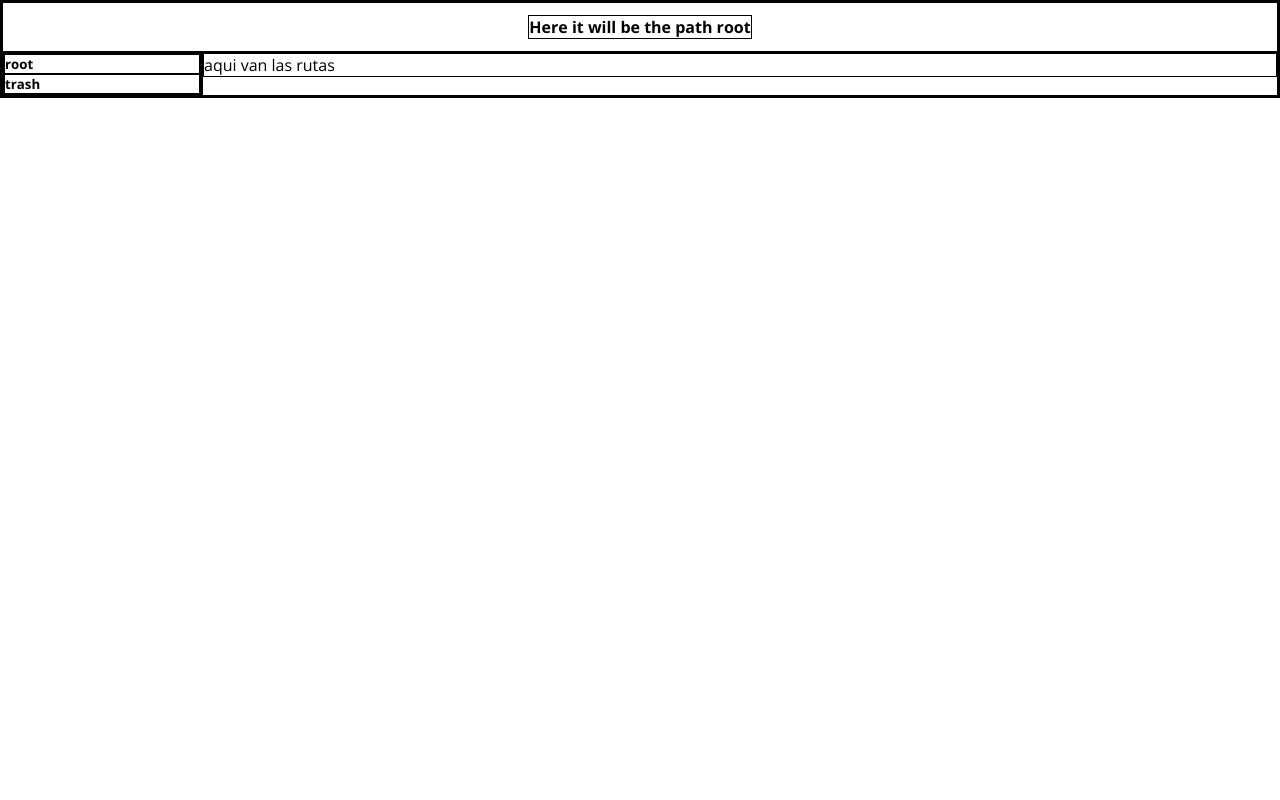
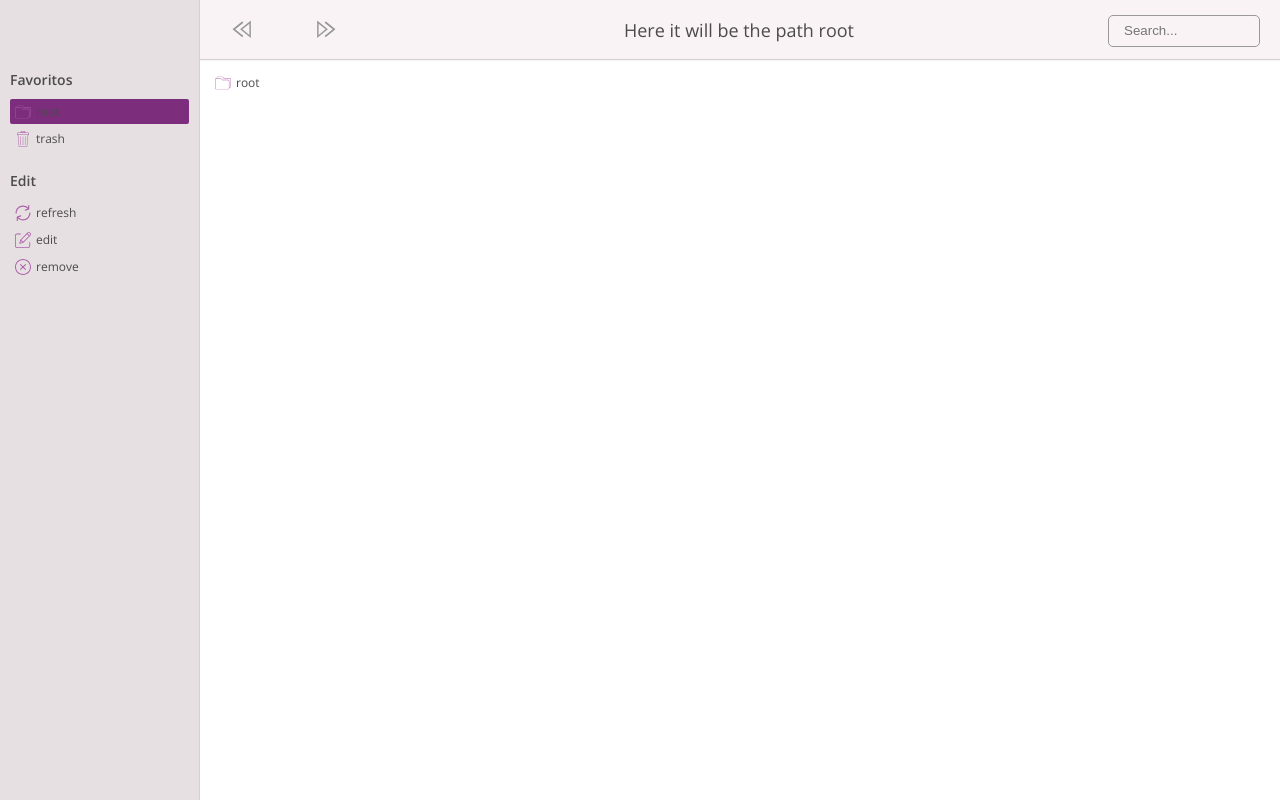
Before and after one commit to vvelazquezc/PHP-fileSystem, a PHP site: page / in a window 1280 px wide. Run offline with PHP 8.4, Linux system fonts and the light colour scheme.

Commit message:
design main structure

```diff
--- a/index.php
+++ b/index.php
@@ -7,18 +7,65 @@
     <link href="https://fonts.googleapis.com/css2?family=Open+Sans:wght@300;400;600;700&display=swap" rel="stylesheet">
     <link rel="stylesheet" href="src/css/main.css">
 </head>
-<body class="main-container">
+<body>
+    <div class="main-container">
     <header class="wrapper-header">
-        <h4>Here it will be the path root</h4>
+        <div class="header-arrows">
+            <svg width="18px" height="17px" viewBox="0 0 18 17" version="1.1" xmlns="http://www.w3.org/2000/svg" xmlns:xlink="http://www.w3.org/1999/xlink">
+                <g id="prev" transform="translate(8.500000, 8.500000) scale(-1, 1) translate(-8.500000, -8.500000)">
+                    <polygon class="arrow" points="16.3746667 8.33860465 7.76133333 15.3067621 6.904 14.3175671 14.2906667 8.34246869 6.908 2.42790698 7.76 1.43613596"></polygon>
+                    <polygon class="arrow-fixed" points="16.3746667 8.33860465 7.76133333 15.3067621 6.904 14.3175671 14.2906667 8.34246869 6.908 2.42790698 7.76 1.43613596"></polygon>
+                    <path d="M-1.48029737e-15,0.56157424 L-1.48029737e-15,16.1929159 L9.708,8.33860465 L-2.66453526e-15,0.56157424 L-1.48029737e-15,0.56157424 Z M1.33333333,3.30246869 L7.62533333,8.34246869 L1.33333333,13.4327013 L1.33333333,3.30246869 L1.33333333,3.30246869 Z"></path>
+                </g>
+            </svg>
+            <svg width="18px" height="17px" viewBox="-1 0 18 17" version="1.1" xmlns="http://www.w3.org/2000/svg" xmlns:xlink="http://www.w3.org/1999/xlink">
+                <g>
+                    <polygon class="arrow" points="16.3746667 8.33860465 7.76133333 15.3067621 6.904 14.3175671 14.2906667 8.34246869 6.908 2.42790698 7.76 1.43613596"></polygon>
+                    <polygon class="arrow-fixed" points="16.3746667 8.33860465 7.76133333 15.3067621 6.904 14.3175671 14.2906667 8.34246869 6.908 2.42790698 7.76 1.43613596"></polygon>
+                    <path d="M-4.58892184e-16,0.56157424 L-4.58892184e-16,16.1929159 L9.708,8.33860465 L-1.64313008e-15,0.56157424 L-4.58892184e-16,0.56157424 Z M1.33333333,3.30246869 L7.62533333,8.34246869 L1.33333333,13.4327013 L1.33333333,3.30246869 L1.33333333,3.30246869 Z"></path>
+                </g>
+            </svg>
+        </div>
+        <h3>Here it will be the path root</h3>
+        <div class="search-box">
+            <input placeholder="Search..."><span class="icon glyphicon glyphicon-search"></span>
+        </div>
     </header>
     <aside class="wrapper-folders">
-        <div class="folders-fixed">
-            <h5>root</h5>
-            <h5>trash</h5>
+        <div class="folders">
+            <h4>Favoritos</h4>
+            <div class="folders-icon hover-folder">
+                <img src="assets/img/folders.svg" alt="folder-icon">
+                <h5>root</h5>
+            </div>
+            <div class="folders-icon">
+                <img src="assets/img/trash-can.svg" alt="folder-icon">
+                <h5>trash</h5>
+            </div>
+        </div>
+
+        <div class="folders folders-edit">
+            <h4>Edit </h4>
+            <div class="folders-icon">
+                <img src="assets/img/refresh.svg" alt="folder-icon">
+                <h5>refresh</h5>
+            </div>
+            <div class="folders-icon">
+                <img src="assets/img/editar.svg" alt="folder-icon">
+                <h5>edit</h5>
+            </div>
+            <div class="folders-icon">
+                <img src="assets/img/remove.svg" alt="folder-icon">
+                <h5>remove</h5>
+            </div>
         </div>
     </aside>
     <div class="wrapper-roots">
-        <p>aqui van las rutas</p>
+        <div class="folders-icon">
+            <img src="assets/img/folders.svg" alt="folder-icon">
+            <p class="text">root</p>
+        </div>
+    </div>
     </div>
 </body>
 </html>
--- /dev/null
+++ b/src/css/arrows.css
@@ -0,0 +1,49 @@
+.header-arrows {
+    display: flex;
+  }
+.header-arrows svg {
+    width: 20px;
+    height: auto;
+    margin: 0 2rem;
+    cursor: pointer;
+    overflow: visible;
+    fill: var(--color-main);
+  }
+.header-arrows svg path {
+    transition: all 0.5s cubic-bezier(0.2, 1, 0.3, 1);
+  }
+.header-arrows svg:hover path {
+    transition: all 1s cubic-bezier(0.2, 1, 0.3, 1);
+    fill: var(--color-details);
+  }
+.header-arrows svg:hover .arrow {
+    animation: arrow-anim 2.5s cubic-bezier(0.2, 1, 0.3, 1) infinite;
+  }
+.header-arrows svg:hover .arrow-fixed {
+    animation: arrow-fixed-anim 2.5s cubic-bezier(0.2, 1, 0.3, 1) infinite;
+  }
+
+  @keyframes arrow-anim {
+    0% {
+      opacity: 1;
+      transform: translateX(0);
+    }
+    5% {
+      transform: translateX(-0.1rem);
+    }
+    100% {
+      transform: translateX(1rem);
+      opacity: 0;
+    }
+  }
+  @keyframes arrow-fixed-anim {
+    5% {
+      opacity: 0;
+    }
+    20% {
+      opacity: 0.4;
+    }
+    100% {
+      opacity: 1;
+    }
+  }
--- /dev/null
+++ b/src/css/colors.css
@@ -0,0 +1,9 @@
+:root {
+    --background-root: #FAF3F5;
+    --background-folders: #E7E0E2;
+    --background-hover-grey: #D0C9C9;
+    --background-hover: #7C2E7D;
+    --color-main: #999;
+    --color-text: #4C4A4A;
+    --color-details: #AC61AA;
+}
--- a/src/css/main.css
+++ b/src/css/main.css
@@ -1,27 +1,33 @@
+@import './search.css';
+@import './arrows.css';
+@import './colors.css';
+@import './wr-folders.css';
+@import './wr-roots.css';
+@import './titles.css';
+
 * {
     box-sizing: inherit;
     margin: 0;
-    border: 1px solid black;
 }
 .main-container {
     display: grid;
+    height: 100vh;
     grid-template:
-        "header header" 50px
-        "aside root" auto /
-        200px
+        "aside header"
+        "aside root"
     ;
+    grid-template-rows: 60px auto;
+    grid-template-columns: 200px auto;
     font-family: 'Open Sans', sans-serif;
 }
 .wrapper-header {
     grid-area: header;
+    border-bottom: 0.5px solid rgb(210, 210, 210);
+    box-shadow: 0px 0px 1px 0px rgba(50, 50, 50, 0.25);
+    box-shadow: 0.;
     display: flex;
-    justify-content: center;
+    justify-content: space-between;
     align-items: center;
     text-align: center;
+    background-color: var(--background-root);
 }
-.wrapper-folders {
-    grid-area: aside;
-}
-.wrapper-roots {
-    grid-area: root;
-}
--- /dev/null
+++ b/src/css/search.css
@@ -0,0 +1,35 @@
+.wrapper-header .search-box {
+    float: right;
+    width: 150px;
+    height: 30px;
+    margin-right: 20px;
+    position: relative;
+  }
+  .wrapper-header .search-box input,
+  .wrapper-header .search-box .icon {
+    transition-duration: 0.3s;
+  }
+  .wrapper-header .search-box input {
+    position: absolute;
+    top: 0;
+    right: 0;
+    bottom: 0;
+    width: 100%;
+    border: 0;
+    padding: 0;
+    margin: 0;
+    text-indent: 15px;
+    height: 30px;
+    z-index: 2;
+    outline: none;
+    color: var(--color-main);
+    background: transparent;
+    border: 0.8px solid var(--color-main);
+    border-radius: 5px;
+    transition-timing-function: cubic-bezier(0.3, 1.5, 0.6, 1);
+  }
+  .wrapper-header .search-box input:focus {
+    color: #333;
+    border-color: #d6d6d6;
+    width: 150%;
+  }
--- /dev/null
+++ b/src/css/titles.css
@@ -0,0 +1,33 @@
+h3{
+    font-size: 18px;
+    font-weight: 400;
+    color: var(--color-text);
+}
+h4{
+    font-size: 14px;
+    font-weight: 600;
+    color: var(--color-text);
+    padding-bottom: 10px;
+}
+h5{
+    font-size: 12px;
+    font-weight: 300;
+    color: var(--color-text);
+}
+.text{
+    font-size: 12px;
+    font-weight: 400;
+    color: var(--color-text);
+}
+
+.hover-folder {
+    width: 100%;
+    background-color: var(--background-hover-grey);
+    border-radius: 2px;
+}
+.hover-folder {
+    width: 100%;
+    background-color: var(--background-hover);
+    border-radius: 2px;
+
+}
--- /dev/null
+++ b/src/css/wr-folders.css
@@ -0,0 +1,23 @@
+
+.wrapper-folders {
+    grid-area: aside;
+    background-color: var(--background-folders);
+    padding: 70px 5%;
+    border-right: 0.3px solid rgb(210, 210, 210);
+    box-shadow: 0px 1px 0px 0px rgba(50, 50, 50, 0.25);
+}
+.folders {
+    margin-bottom: 20px;
+}
+.folders-icon {
+    display: flex;
+    height: 25px;
+    flex-flow: row nowrap;
+    align-items: center;
+    margin-bottom: 2px;
+}
+.folders-icon img {
+    width: 16px;
+    height: 16px;
+    margin: 0 5px;
+}
--- /dev/null
+++ b/src/css/wr-roots.css
@@ -0,0 +1,7 @@
+.wrapper-roots {
+    grid-area: root;
+    display: grid;
+    gap: 10px;
+    padding: 10px;
+    grid-template-columns: repeat(4, 1fr);
+}
```
Also changed, not shown: assets/img/._bin.png (added), assets/img/._editar.svg (added), assets/img/._files.png (added), assets/img/._refresh.svg (added), assets/img/._remove.svg (added), assets/img/bin.png (added), assets/img/editar.svg (added), assets/img/files.png (added), assets/img/folders.svg (added), assets/img/refresh.svg (added), assets/img/remove.svg (added), assets/img/trash-can.svg (added).
